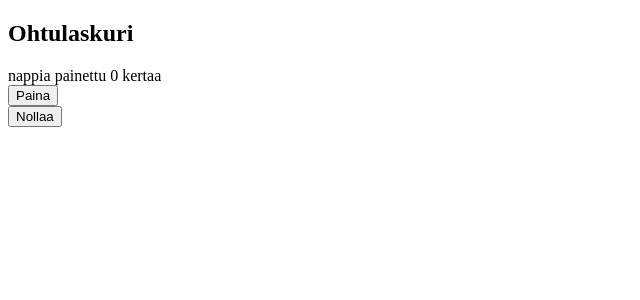
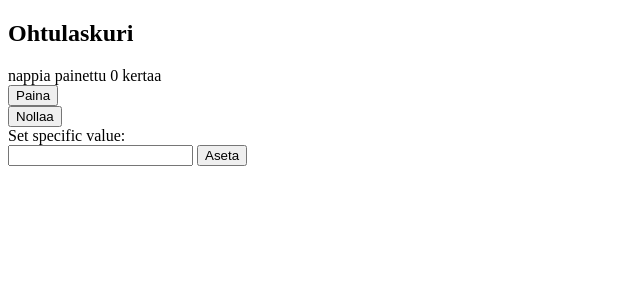
Before and after one commit to tkhnhy/webcounter-ohtu, a Flask app: page / in a window 1280 px wide. Shown: the top 300 px of the page, without its empty margins (0-640 px from the left). Run offline with Flask 3, Linux system fonts and the light colour scheme.

Commit message:
counter adn test

```diff
--- a/src/app.py
+++ b/src/app.py
@@ -1,4 +1,4 @@
-from flask import Flask, redirect, render_template
+from flask import Flask, redirect, render_template, request
 from counter import Counter
 
 app = Flask(__name__)
@@ -17,3 +17,15 @@ def increment():
 def reset():
     cnt.reset()
     return redirect("/")
+
+@app.route("/set_value", methods=["POST"])
+def set_value():
+    value_ = request.form.get("number")
+    cnt.set_value(int(value_))
+    return redirect("/")
+
+@app.route("/test/reset_all", methods=["POST"])
+def reset_all():
+    global cnt
+    cnt = Counter()
+    return "OK", 200
--- a/src/counter.py
+++ b/src/counter.py
@@ -14,3 +14,6 @@ class Counter:
 
     def reset(self):
         self.value = self._initial_value
+
+    def set_value(self, _value):
+        self.value = _value
--- a/src/templates/index.html
+++ b/src/templates/index.html
@@ -17,5 +17,12 @@
       Nollaa
     </button>
   </form>
+  <form action="/set_value" method="POST">
+  <label>Set specific value:</label><br>
+  <input type="text" name="number">
+  <button type="submit">
+      Aseta
+    </button>
+  </form>
 </body>
 </html>
```
Also changed, not shown: 2 other files.
